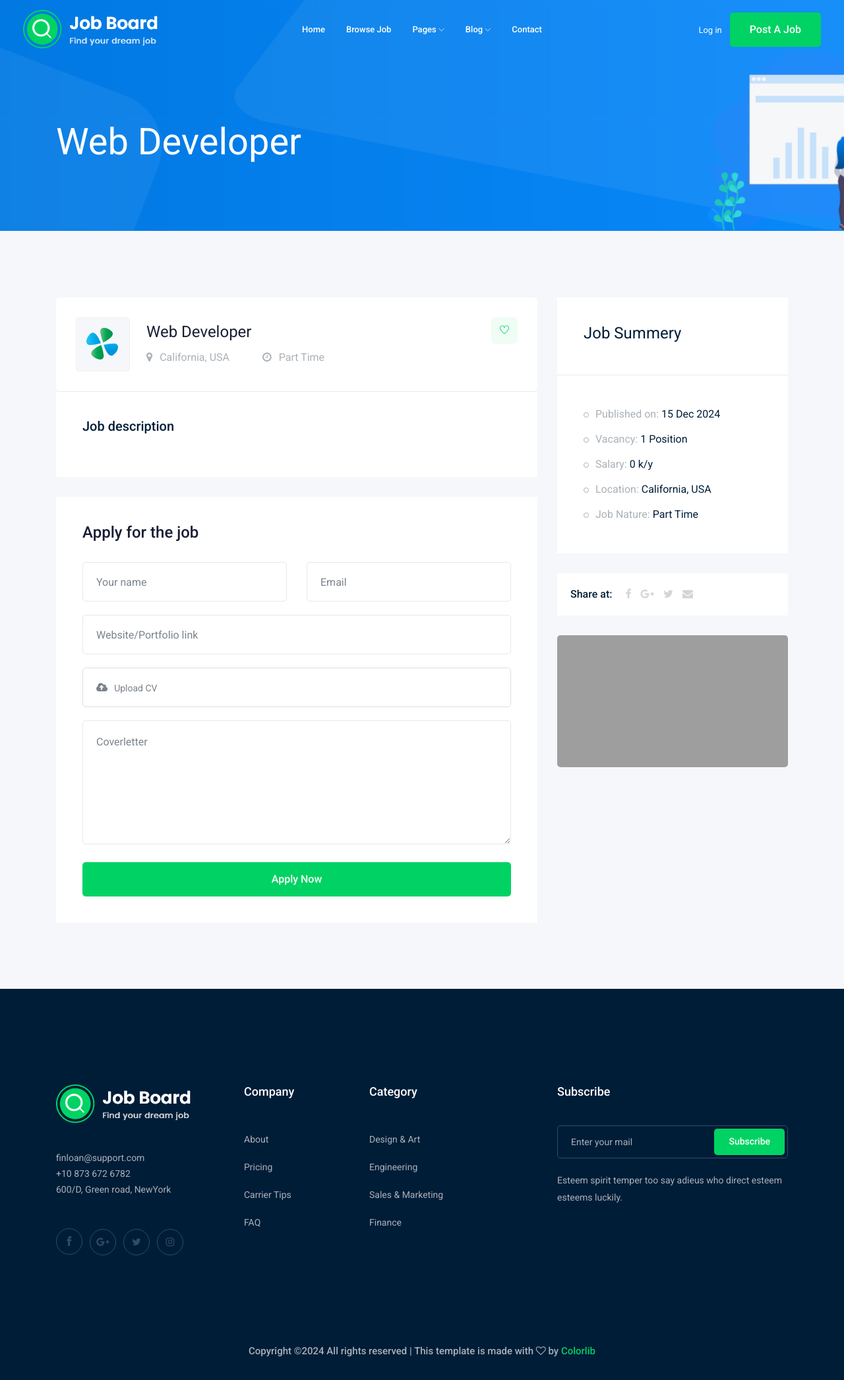
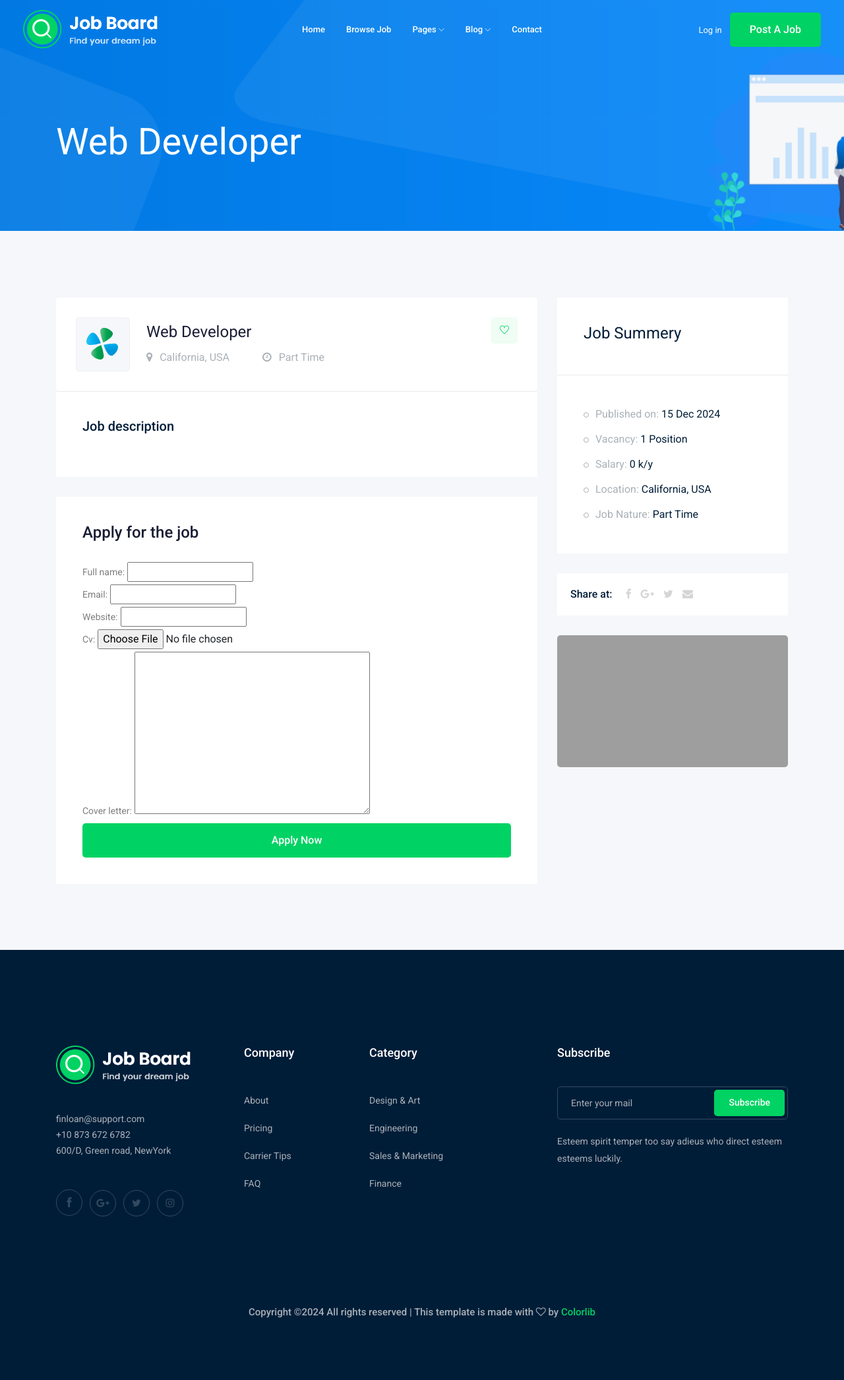
Before and after one commit to EpicGika/django-job-board, a Django app: a page that uses job/templates/job/job_details.html in a window 1280 px wide. Shown: the whole page at 66% size. After the commit the page ends 1998 px from the top, so only its background shows below. Run offline with Django 5.2, Linux system fonts and the light colour scheme; data comes from the database, SQL or seed files in the repository; both versions use the stored data as it was after the commit; a map, chart or similar area stays blank; some libraries are stand-ins or nearby versions; grey boxes are pictures that could not be loaded.

Commit message:
apply form

```diff
--- /dev/null
+++ b/job/forms.py
@@ -0,0 +1,9 @@
+from django import forms
+from .models import Apply
+
+
+
+class ApplyForm(forms.ModelForm):
+    class Meta:
+        model = Apply
+        fields = ['full_name', 'email', 'website', 'cv','cover_letter']
--- a/job/models.py
+++ b/job/models.py
@@ -40,3 +40,18 @@ class Category(models.Model):
 
     def __str__(self):
         return self.name
+
+
+
+class Apply(models.Model):
+    job = models.ForeignKey(Job, related_name='apply_job',on_delete=models.CASCADE)
+    full_name = models.CharField(max_length=50)
+    email= models.EmailField(max_length=254)
+    website = models.URLField()
+    cv = models.FileField(upload_to='apply/')
+    cover_letter = models.TextField(max_length=500)
+    created_at = models.DateTimeField(auto_now=True)
+
+
+    def __str__(self):
+        return self.full_name
--- a/job/templates/job/job_details.html
+++ b/job/templates/job/job_details.html
@@ -54,46 +54,9 @@
                     </div>
                     <div class="apply_job_form white-bg">
                         <h4>Apply for the job</h4>
-                        <form action="#">
-                            <div class="row">
-                                <div class="col-md-6">
-                                    <div class="input_field">
-                                        <input type="text" placeholder="Your name">
-                                    </div>
-                                </div>
-                                <div class="col-md-6">
-                                    <div class="input_field">
-                                        <input type="text" placeholder="Email">
-                                    </div>
-                                </div>
-                                <div class="col-md-12">
-                                    <div class="input_field">
-                                        <input type="text" placeholder="Website/Portfolio link">
-                                    </div>
-                                </div>
-                                <div class="col-md-12">
-                                    <div class="input-group">
-                                        <div class="input-group-prepend">
-                                          <button type="button" id="inputGroupFileAddon03"><i class="fa fa-cloud-upload" aria-hidden="true"></i>
-                                          </button>
-                                        </div>
-                                        <div class="custom-file">
-                                          <input type="file" class="custom-file-input" id="inputGroupFile03" aria-describedby="inputGroupFileAddon03">
-                                          <label class="custom-file-label" for="inputGroupFile03">Upload CV</label>
-                                        </div>
-                                      </div>
-                                </div>
-                                <div class="col-md-12">
-                                    <div class="input_field">
-                                        <textarea name="#" id="" cols="30" rows="10" placeholder="Coverletter"></textarea>
-                                    </div>
-                                </div>
-                                <div class="col-md-12">
-                                    <div class="submit_btn">
-                                        <button class="boxed-btn3 w-100" type="submit">Apply Now</button>
-                                    </div>
-                                </div>
-                            </div>
+                        <form action="#" method="POST">
+                            {{form}}
+                            <button class="boxed-btn3 w-100" type="submit">Apply Now</button>
                         </form>
                     </div>
                 </div>
--- a/job/views.py
+++ b/job/views.py
@@ -2,7 +2,7 @@ from django.shortcuts import render
 from django.views.generic import ListView, DetailView
 from .models import Job
 from django.core.paginator import Paginator
-
+from .forms import ApplyForm
 
 
 # class JobListView(ListView):
@@ -25,7 +25,18 @@ def job_list(request):
     jobs = {'jobs' : page_obj}
     return render(request, 'job/job_list.html', jobs)
 
+
+
 def job_deatils(request, slug):
     job_deatils = Job.objects.get(slug=slug)
-    job = {'job' : job_deatils}
+
+    if request.method == 'POST':
+        pass
+    else:
+
+        form = ApplyForm()
+
+    job = {'job' : job_deatils, 'form': form}
+
+
     return render(request, 'job/job_details.html', job)
```
Also changed, not shown: db.sqlite3, job/migrations/0010_apply.py (added).
